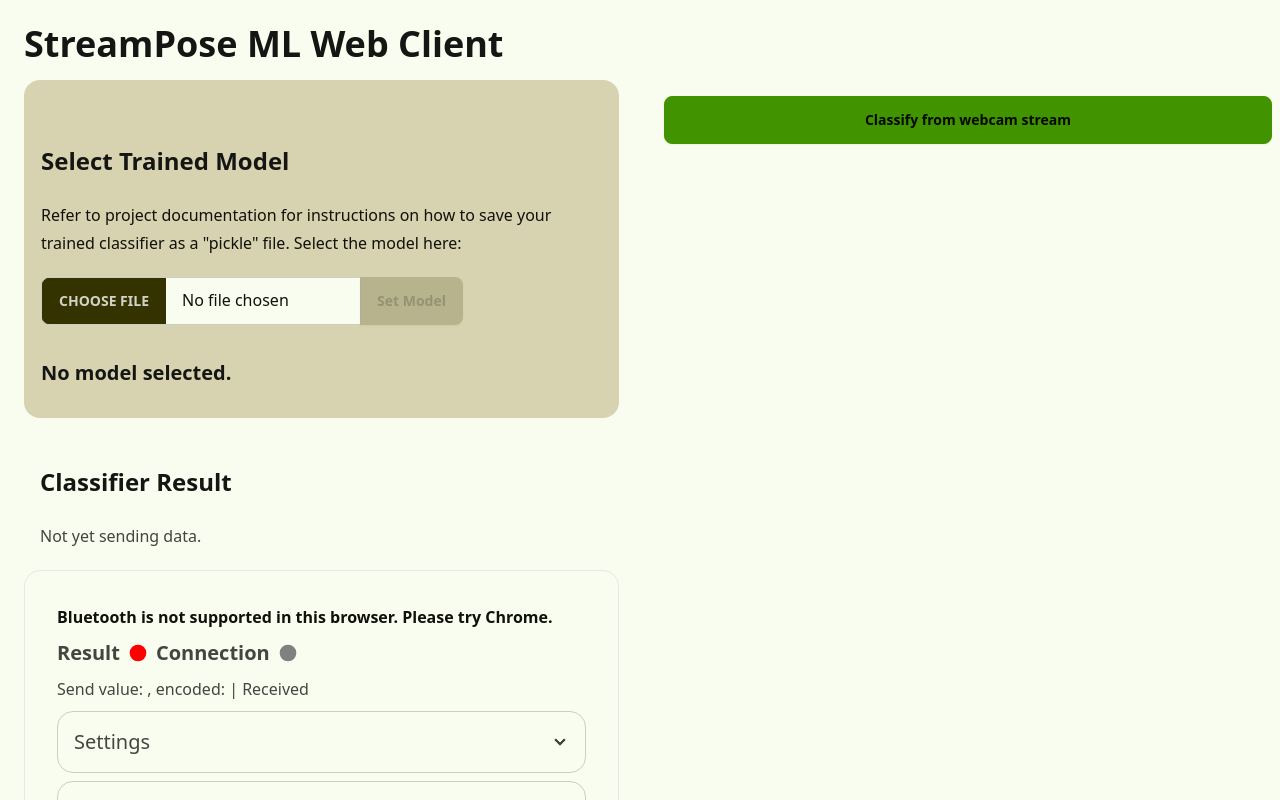
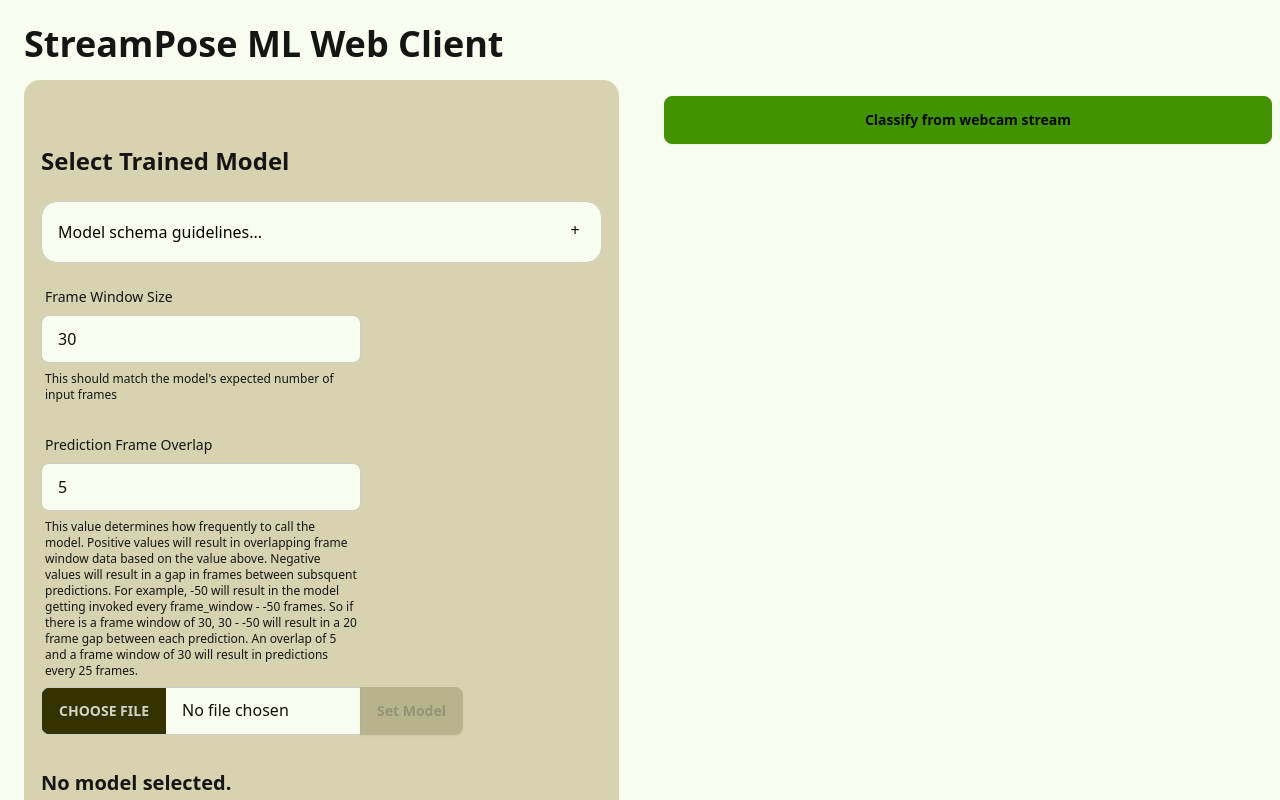
Before and after one commit to mrilikecoding/StreamPoseML, a React (Vite) app in the folder web_ui/: page / in a window 1280 px wide. Shown: the top 800 px of the page. Built offline with nearby package versions, Linux system fonts and the light colour scheme.

Commit message:
lint; add some UI helpers for model schema

```diff
--- a/web_ui/src/components/ModelSelector.jsx
+++ b/web_ui/src/components/ModelSelector.jsx
@@ -1,7 +1,9 @@
-import React, { useState } from 'react';
+import React, { useState } from "react";
 
 function ModelSelector({ setModel }) {
   const [selectedFile, setSelectedFile] = useState(null);
+  const [frameWindowSize, setFrameWindowSize] = useState(30); // Initial value for frame window size
+  const [frameWindowOverlap, setFrameWindowOverlap] = useState(5); // Initial value for frame window overlap
 
   const handleFileChange = (event) => {
     setSelectedFile(event.target.files[0]);
@@ -9,31 +11,119 @@ function ModelSelector({ setModel }) {
 
   const handleSubmit = async () => {
     const data = new FormData();
-        data.append('filename', selectedFile.name);
-        data.append('file', selectedFile);
+    data.append("filename", selectedFile.name);
+    data.append("file", selectedFile);
+    data.append("frame_window_size", frameWindowSize); // Adding frame window size
+    data.append("frame_window_overlap", frameWindowOverlap); // Adding frame window overlap
 
-        fetch(import.meta.env.VITE_STREAM_POSE_ML_API_ENDPOINT + '/set_model', {
+    fetch(import.meta.env.VITE_STREAM_POSE_ML_API_ENDPOINT + "/set_model", {
       body: data,
-            method: 'POST',
+      method: "POST",
     })
       .then((res) => res.json())
       .then((data) => {
-                setModel(data.result)
+        setModel(data.result);
       })
-            .catch((err) => console.error(err))
+      .catch((err) => console.error(err));
   };
 
   return (
     <>
       <h2>Select Trained Model</h2>
-            <p>Refer to project documentation for instructions on how to save your trained classifier as a "pickle" file. Select the model here:</p>
-            <div className='join'>
-                <input className='file-input file-input-bordered w-full max-w-xs join-item' type="file" onChange={handleFileChange} />
-                <button className='btn btn-primary join-item' onClick={handleSubmit} disabled={!selectedFile}>
+      <div className="collapse collapse-plus collapse w-full border border-base-300 bg-base-100 rounded-box">
+        <input type="checkbox" className="peer" />
+        <div className="collapse-title text-primary-content">
+          Model schema guidelines...
+        </div>
+        <div className="collapse-content text-primary-content">
+          <p>
+            This client assumes a model's expected columns are named a certain
+            way, as this is how Mediapipe keypoint joints are serialized by
+            StreamPoseML behind the scenes. For each frame <i>n</i> of an input
+            data row, each column should be named according the following
+            format:
+          </p>
+          <code>{"joints.frame-{n}-{joint_name}.{axis}"}</code>
+          <p>
+            Where <i>n</i> is the frame number and where each joint is named
+            from the list:
+          </p>
+          <p>
+            <code>
+              nose, left_eye_inner, left_eye, left_eye_outer, right_eye_inner,
+              right_eye, right_eye_outer, left_ear, right_ear, mouth_left,
+              mouth_right,left_shoulder, right_shoulder, left_elbow,
+              right_elbow, left_wrist, right_wrist, left_pinky, right_pinky,
+              left_index, right_index, left_thumb, right_thumb, neck. left_hip,
+              right_hip, mid_hip,left_knee, right_knee, left_ankle, right_ankle,
+              left_heel, right_heel, left_foot_index, right_foot_index.
+            </code>
+          </p>
+          <p>Each axis is one of:</p>
+          <code>x, y, z</code>
+        </div>
+      </div>
+      <div className="form-control mt-4">
+        <label className="form-control w-full max-w-xs">
+          <div className="label">
+            <span className="label-text">Frame Window Size</span>
+          </div>
+          <input
+            className="input input-bordered w-full max-w-xs"
+            type="number"
+            placeholder="Enter frame window size"
+            value={frameWindowSize}
+            onChange={(e) => setFrameWindowSize(parseInt(e.target.value) || 0)}
+          />
+          <div className="label">
+            <span className="label-text-alt">
+              This should match the model's expected number of input frames
+            </span>
+          </div>
+        </label>
+      </div>
+      <div className="form-control mt-4">
+        <label className="form-control w-full max-w-xs">
+          <div className="label">
+            <span className="label-text">Prediction Frame Overlap</span>
+          </div>
+          <input
+            className="input input-bordered w-full max-w-xs"
+            type="number"
+            placeholder="Enter frame window overlap"
+            value={frameWindowOverlap}
+            onChange={(e) =>
+              setFrameWindowOverlap(parseInt(e.target.value) || 0)
+            }
+          />
+          <div className="label">
+            <span className="label-text-alt">
+              This value determines how frequently to call the model. Positive
+              values will result in overlapping frame window data based on the
+              value above. Negative values will result in a gap in frames
+              between subsquent predictions. For example, -50 will result in the
+              model getting invoked every frame_window - -50 frames. So if there
+              is a frame window of 30, 30 - -50 will result in a 20 frame gap
+              between each prediction. An overlap of 5 and a frame window of 30
+              will result in predictions every 25 frames.
+            </span>
+          </div>
+        </label>
+      </div>
+      <div className="join">
+        <input
+          className="file-input file-input-bordered w-full max-w-xs join-item"
+          type="file"
+          onChange={handleFileChange}
+        />
+        <button
+          className="btn btn-primary join-item"
+          onClick={handleSubmit}
+          disabled={!selectedFile}
+        >
           Set Model
         </button>
       </div>
-
     </>
   );
 }
```
Also changed, not shown: web_ui/src/App.jsx (+38 -28 lines). Lines whose indentation alone changed are shown as unchanged.
